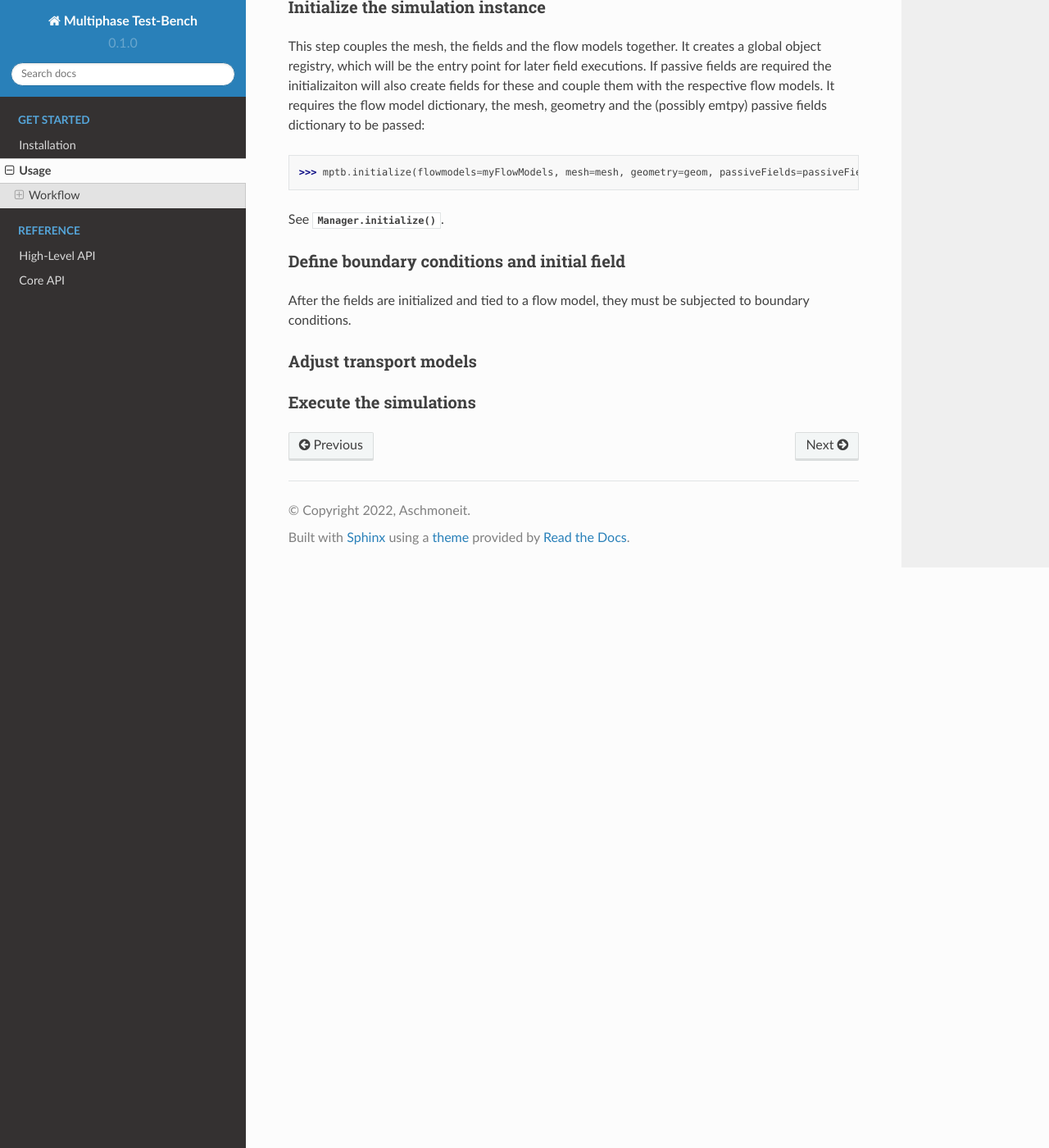
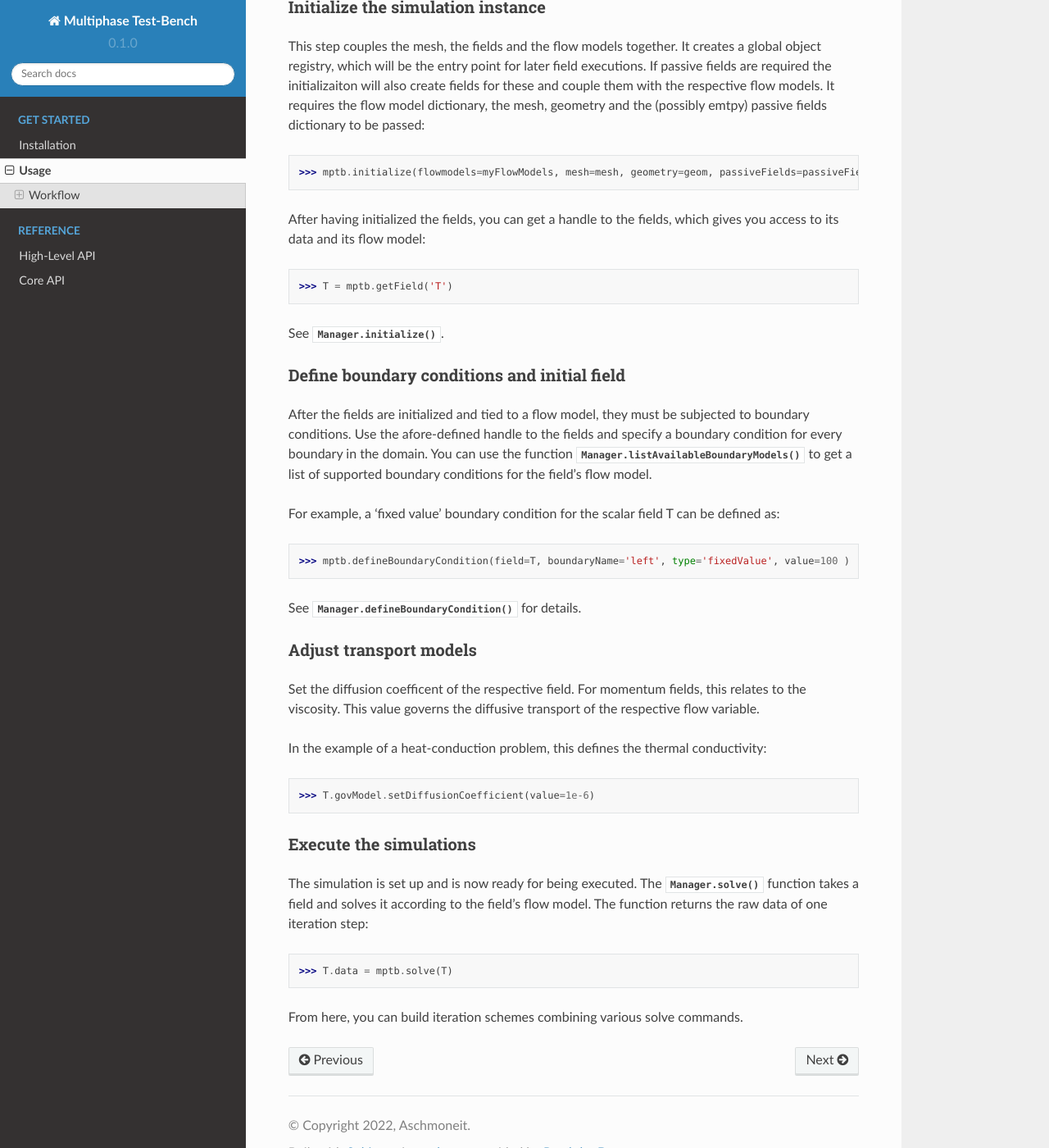
Before and after one commit to fjaschmoneit/multiphase-test-bench, a Sphinx documentation site: the page built from docs/source/usage.rst, in a window 1280 px wide and 1400 px high, scrolled down 2085 px. Shown: the whole window at 82% size. Built offline with Sphinx 7.4.7 and the Read the Docs theme 2.0.0, drawn with Linux system fonts in a browser that asks for light colours; pages that are not in the unit, such as notebooks, are missing from menus.

```diff
--- a/docs/source/usage.rst
+++ b/docs/source/usage.rst
@@ -117,6 +117,11 @@
 
 >>> mptb.initialize(flowmodels=myFlowModels, mesh=mesh, geometry=geom, passiveFields=passiveFields )
 
+After having initialized the fields, you can get a handle to the fields, which gives you access
+to its data and its flow model:
+
+>>> T = mptb.getField('T')
+
 See :py:func:`Manager.initialize`.
 
 
@@ -126,16 +131,39 @@
 ^^^^^^^^^^^^^^^^^^^^^^^^^^^^^^^^^^^^^^^^^^^^
 
 After the fields are initialized and tied to a flow model, they must be subjected to
-boundary conditions.
+boundary conditions. Use the afore-defined handle to the fields and specify a boundary
+condition for every boundary in the domain. You can use the function
+:py:func:`Manager.listAvailableBoundaryModels` to get a list of supported boundary conditions
+for the field's flow model.
 
+For example, a 'fixed value' boundary condition for the scalar field T can be defined as:
 
+>>> mptb.defineBoundaryCondition(field=T, boundaryName='left', type='fixedValue', value=100 )
+
+See :py:func:`Manager.defineBoundaryCondition` for details.
 
 .. _setTranspModelParams:
 
 Adjust transport models
 ^^^^^^^^^^^^^^^^^^^^^^^
 
+Set the diffusion coefficent of the respective field. For momentum fields, this relates to
+the viscosity. This value governs the diffusive transport of the respective flow variable.
+
+In the example of a heat-conduction problem, this defines the thermal conductivity:
+
+>>> T.govModel.setDiffusionCoefficient(value=1e-6)
+
+
 .. _execSim:
 
 Execute the simulations
 ^^^^^^^^^^^^^^^^^^^^^^^
+
+The simulation is set up and is now ready for being executed.
+The :py:func:`Manager.solve` function takes a field and solves it according to the field's
+flow model. The function returns the raw data of one iteration step:
+
+>>> T.data = mptb.solve(T)
+
+From here, you can build iteration schemes combining various solve commands.
```
